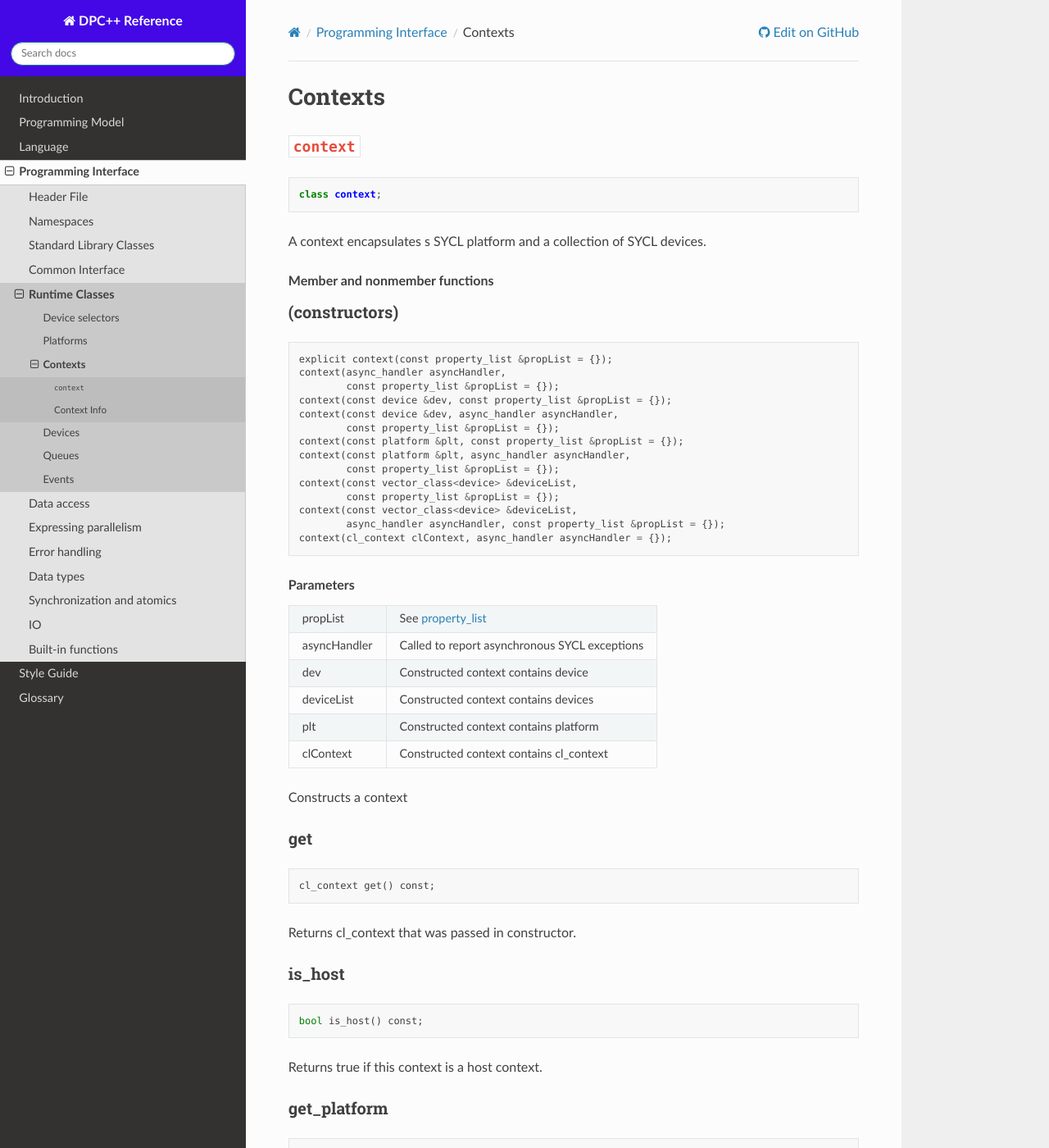
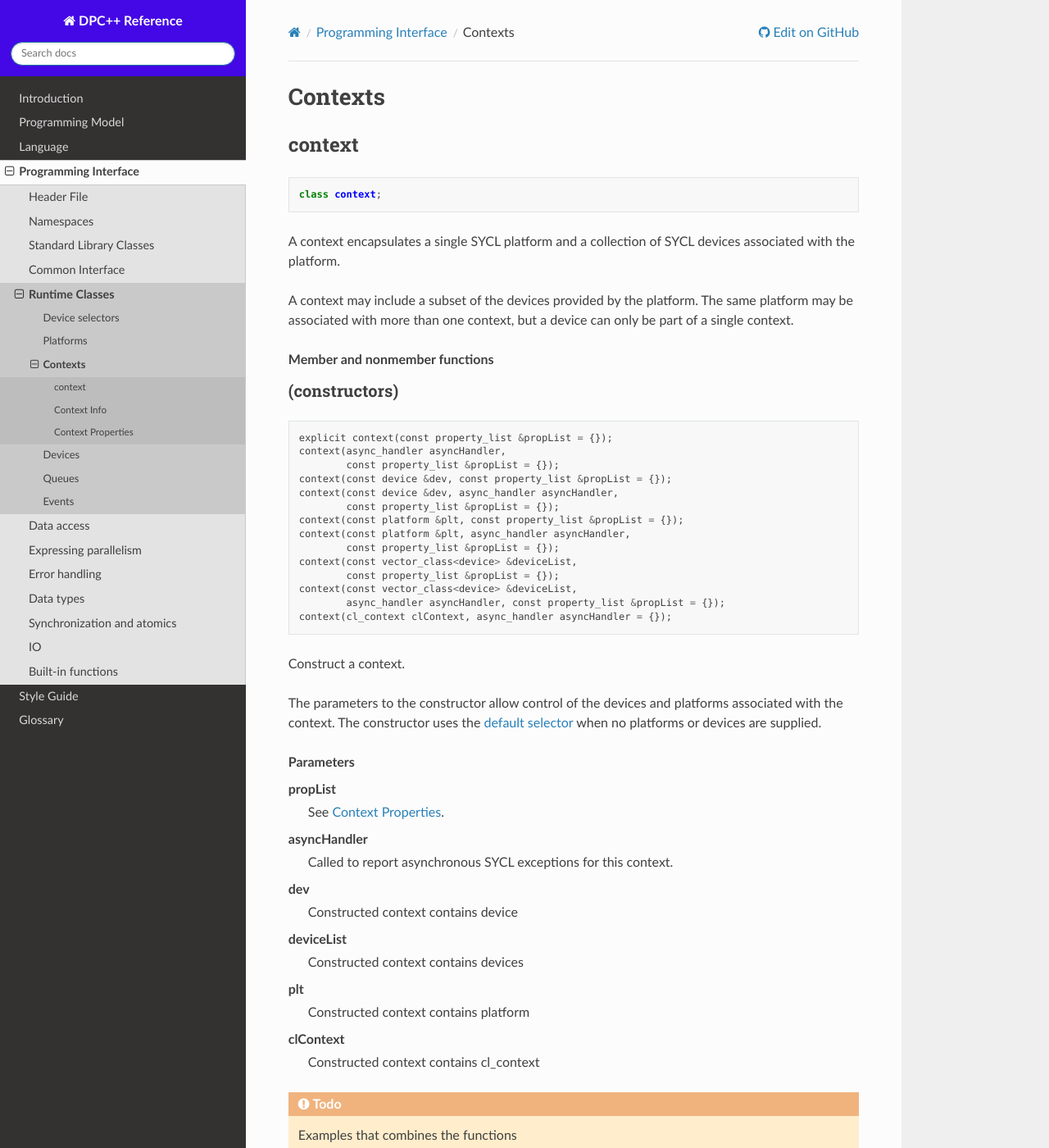
Before and after one commit to KhronosGroup/SYCL_Reference, a Sphinx documentation site: the page built from source/iface/context.rst, in a window 1280 px wide and 1400 px high. Shown: the whole window at 82% size. Built offline with Sphinx 7.4.7 and the Read the Docs theme 2.0.0, drawn with Linux system fonts in a browser that asks for light colours; some of the changed text lies outside the part shown.

Commit message:
Update descriptions

```diff
--- a/source/conf.py
+++ b/source/conf.py
@@ -142,6 +142,7 @@ class_ignore = ['target',
                 'transition',
                 'todo_node',
                 'paragraph',
+                'definition_list',
                 'literal_block',
                 'system_message']
 class_layout = re.compile(class_layout_pattern)
@@ -150,6 +151,7 @@ class_section_layout_pattern = (':title'
                                 '(:rubric Template parameters:table)?'
                                 '(:rubric Parameters:table)?'
                                 '(:rubric Returns)?'
+                                '(:rubric Exceptions)?'
                                 '(:rubric Example)?'
 )
 
--- a/source/iface/context.rst
+++ b/source/iface/context.rst
@@ -21,16 +21,20 @@ Contexts
 
 .. rst-class:: api-class
 
-===========
-``context``
-===========
+=======
+context
+=======
 
 ::
 
   class context;
 
-A context encapsulates s SYCL platform and a collection of SYCL
-devices.
+A context encapsulates a single SYCL platform and a collection of SYCL
+devices associated with the platform.
+
+A context may include a subset of the devices provided by the
+platform. The same platform may be associated with more than one
+context, but a device can only be part of a single context.
 
 .. member-toc::
 
@@ -54,16 +58,33 @@ devices.
           async_handler asyncHandler, const property_list &propList = {});
   context(cl_context clContext, async_handler asyncHandler = {});
 
+Construct a context.
+
+The parameters to the constructor allow control of the devices and
+platforms associated with the context. The constructor uses the
+:ref:`default selector <built-in-device-selectors>` when no platforms
+or devices are supplied.
+
+
 .. rubric:: Parameters
 
-=================  ===
-propList           See :ref:`property_list`
-asyncHandler       Called to report asynchronous SYCL exceptions
-dev                Constructed context contains device
-deviceList         Constructed context contains devices
-plt                Constructed context contains platform
-clContext          Constructed context contains cl_context
-=================  ===
+propList
+  See `Context Properties`_.
+asyncHandler
+  Called to report asynchronous SYCL exceptions for this context.
+dev
+  Constructed context contains device
+deviceList
+  Constructed context contains devices
+plt
+  Constructed context contains platform
+clContext
+  Constructed context contains cl_context
+
+
+.. todo:: Examples that combines the functions
+
+
 
 Constructs a context
 
@@ -146,3 +167,10 @@ reference_count  cl_uint                     reference count of the underlying c
 platform         platform                    SYCL platform for the context
 devices          vector_class<device>        SYCL devices associated with this platform
 ===============  ==========================  ===
+
+
+==================
+Context Properties
+==================
+
+SYCL does not define any properties for context_.
```
Also changed, not shown: source/iface/device-selector.rst (+9 -2 lines), source/iface/device.rst (+141 -56 lines).
